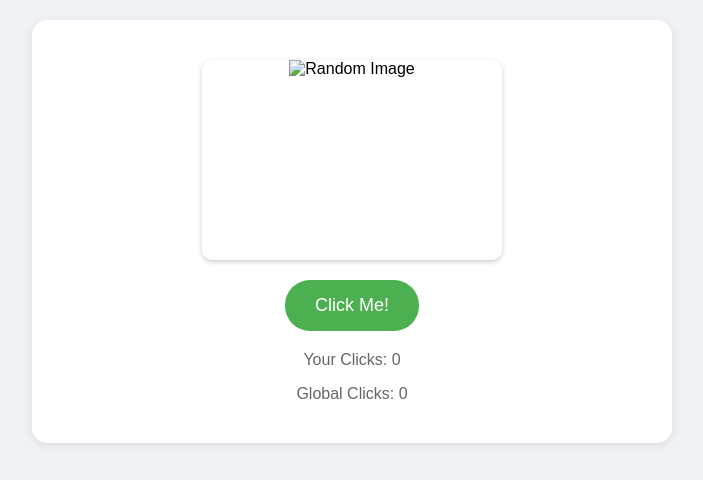
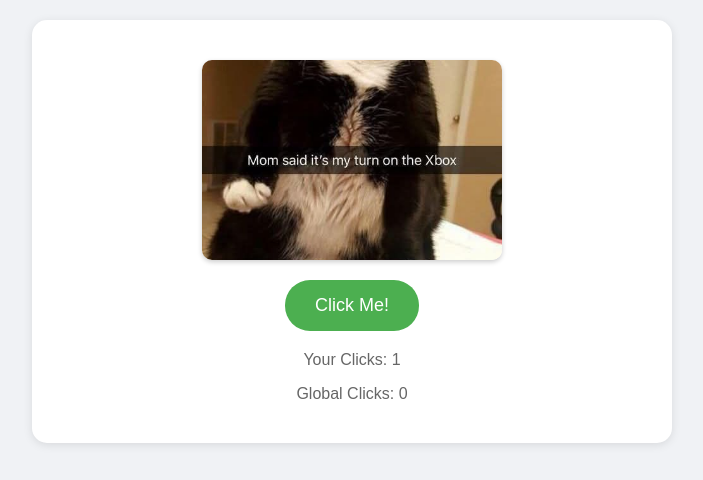
Before and after one commit to Random-Cats/test, a plain HTML site: page index.html in a window 1280 px wide. Both pictures are taken after a click on the button "Click Me!". Shown: the whole page, without its empty margins (288-991 px from the left). Drawn offline with Linux system fonts and the light colour scheme; no server answers.

Commit message:
now shows cat imgs & local count works
- fixed getAllImageUrls() to correctly fetch the imgs. Split by newline and remove empty strings
- fixed id to count clicks correctly

```diff
--- a/home.js
+++ b/home.js
@@ -34,9 +34,10 @@
 
     // Update CountAPI (global count)
     try {
-        const response = await fetch('https://api.countapi.xyz/hit/your-namespace/catButton');
-        const data = await response.json();
-        document.getElementById('globalClickCounter').textContent = data.value;
+        fetch('https://api.countapi.xyz/hit/your-namespace/catButton').then(async response=>{
+            const data = await response.json();
+            document.getElementById('globalClickCounter').textContent = data.value;
+        })
     } catch (error) {
         console.error('Error updating global click count:', error);
     }
@@ -77,7 +78,7 @@
     document.getElementById('localClickCounter').textContent = localClicks;
 
     try {
-        const response = await fetch('https://api.countapi.xyz/get/https://random-cats.github.io/test/catButton');
+        const response = await fetch('https://api.countapi.xyz/get/random-cats.github.io/test/catButton');
         const data = await response.json();
         document.getElementById('globalClickCounter').textContent = data.value;
     } catch (error) {
@@ -90,9 +91,8 @@
 
 async function getAllImageUrls() {
 
-    let req= fetch('paths.txt');
-    let text = req.text();
-
-    return text;
+    let req = await fetch('paths.txt');
+    let text = await req.text();
+    return text.split('\n').filter(e=>e);
 
 }
--- a/index.html
+++ b/index.html
@@ -5,6 +5,7 @@
     <meta name="viewport" content="width=device-width, initial-scale=1.0">
     <title>WIP Rando Cat Site</title>
     <link rel="stylesheet" href="home.css">
+    <script src="home.js"></script>
 </head>
 <body>
     <div class="container">
@@ -15,7 +16,7 @@
         <button class="click-button" id="catButton" onclick="handleCatButtonClick()">Click Me!</button>
 
         <div class="counter-display">
-            <p>Your Clicks: <span id="localCounter">0</span></p>
+            <p>Your Clicks: <span id="localClickCounter">0</span></p>
             <p>Global Clicks: <span id="globalClickCounter">0</span></p>
         </div>
     </div>
```
